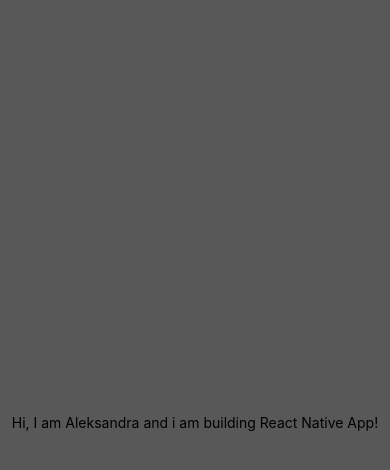
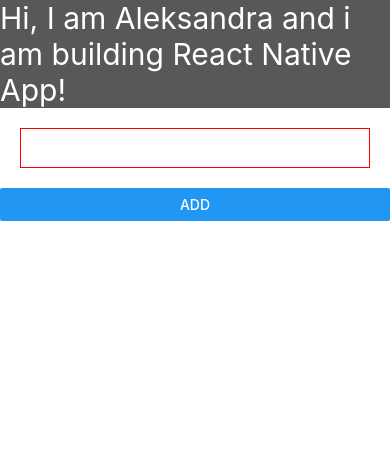
Before and after one commit to aleksandra-b-t/native-expo, a React Native app: screen / in a window 390 px wide. Shown: the top 470 px of the page. Built offline with nearby package versions, Linux system fonts and the light colour scheme.

Commit message:
draft of todo list

```diff
--- a/App.js
+++ b/App.js
@@ -1,22 +1,49 @@
 import { StatusBar } from 'expo-status-bar';
-import React from 'react';
-import { StyleSheet, Text, View } from 'react-native';
+import React, {useState} from 'react';
+import { Button, SafeAreaView, StyleSheet, Text, TextInput, View } from 'react-native';
+import Todo from './Todo';
 
-export default function App() {
+ const App = () => {
+   const [imput, setImput] = useState('');
+   const [todos, setTodos] = useState([]);
+
+   const addTodo = () => {
+     setTodos([...todos, imput]);
+     setImput('');
+   }
   return (
-    <View style={styles.container}>
-      <Text>Hi, I am Aleksandra and i am building React Native App!</Text>
+    <SafeAreaView>
+    <View>
+      <Text style={styles.container}>Hi, I am Aleksandra and i am building React Native App!</Text>
       <StatusBar style="auto" />
     </View>
+    {todos.map(todo => (
+      <Todo title={todo} />
+    ))}
+    <TextInput
+    style={styles.todoImput}
+    value={imput}
+    onChangeText={text => setImput(text)} />
+      <Button onPress={addTodo} title='ADD'/>
+    </SafeAreaView>
   );
 }
 
 const styles = StyleSheet.create({
+  todoImput:{
+    margin: 20,
+    height: 40,
+    borderColor: 'red',
+    borderWidth: 1,
+  },
   container: {
     flex: 1,
     color: '#fff',
+    fontSize: '30px',
     backgroundColor: '#585858',
     alignItems: 'center',
     justifyContent: 'center',
   },
 });
+
+export default App;
--- /dev/null
+++ b/Todo.js
@@ -0,0 +1,25 @@
+import React from 'react'
+import { StyleSheet, View, Text } from 'react-native'
+
+const Todo = ({title}) => {
+    return (
+        <View>
+            <Text style={styles.note}> {title} </Text>
+        </View>
+    )
+};
+
+const styles = StyleSheet.create({
+note: {
+    flex: 1,
+    color: 'black',
+    fontSize: '30px',
+    backgroundColor: 'red',
+    alignItems: 'center',
+    justifyContent: 'center',
+
+}
+})
+
+
+export default Todo;
```
